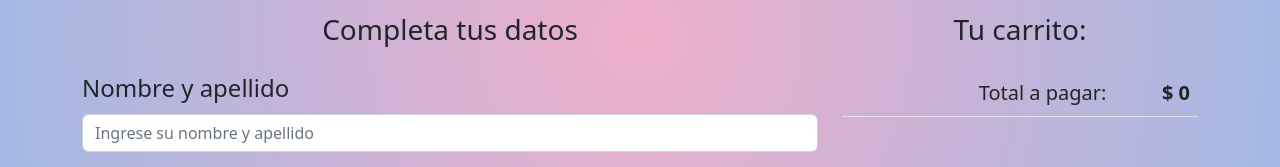
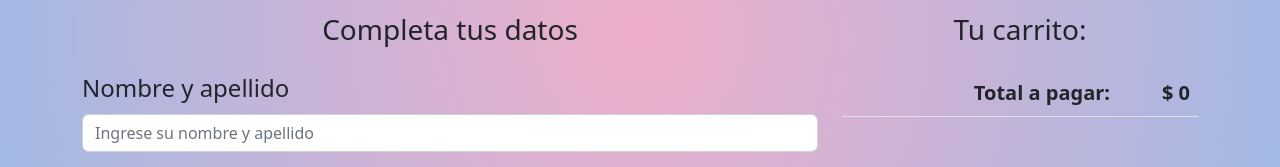
Before and after one commit to patricioriel/proyecto-react-js, a React (Create React App) app: page /checkout in a window 1280 px wide. Shown: the part 406-573 px from the top of the page. Built offline with nearby package versions, Linux system fonts and the light colour scheme.

Commit message:
corrijo checkout

```diff
--- a/src/components/Checkout.jsx
+++ b/src/components/Checkout.jsx
@@ -68,8 +68,8 @@ const Checkout = () => {
                             )}
                             <tr>
 
-                                <td colspan="2" scope="colgroup" className="text-end fs-5">Total a pagar:</td>
-                                <td colspan="2" scope="colgroup" className="text-end fs-5"><b>$ {sumaTotal()}</b> </td>
+                                <th colspan="2" scope="colgroup" className="text-end fs-5">Total a pagar:</th>
+                                <th colspan="2" scope="colgroup" className="text-end fs-5"><b>$ {sumaTotal()}</b> </th>
 
                             </tr>
                         </tbody>
```
